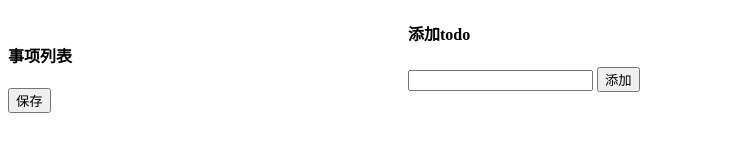
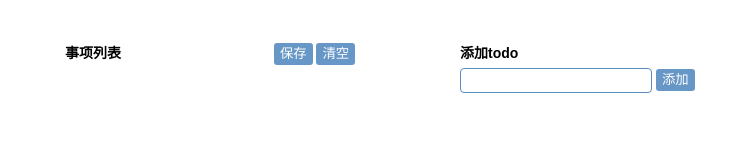
Before and after one commit to jxiangji/action, a website: page vue/todo.html in a window 1280 px wide. Shown: the whole page, without its empty margins (0-750 px from the left). Drawn offline with Linux system fonts and the light colour scheme.

Commit message:
todo功能

```diff
--- a/vue/todo.html
+++ b/vue/todo.html
@@ -7,9 +7,79 @@
     <meta http-equiv="X-UA-Compatible" content="ie=edge">
     <title>Document</title>
     <style>
+        * {
+            margin: 0;
+            padding: 0;
+        }
+
+        body {
+            padding: 40px 60px;
+            line-height: 26px;
+            font-size: 14px;
+            font-family: Arial, Helvetica, sans-serif;
+        }
+
+        input {
+            vertical-align: middle;
+            padding: 3px 5px;
+            width: 180px;
+            color: #49525c;
+            line-height: 17px;
+            border: 1px solid #578cc1;
+            border-radius: 4px;
+            outline: 0;
+            transition: all .2s;
+        }
+
+        button {
+            height: 22px;
+            line-height: 22px;
+            padding: 0 6px;
+            opacity: .9;
+            background: #27988e;
+            border: none;
+            outline: none;
+            color: #fff;
+            border-radius: 3px;
+            cursor: pointer;
+        }
+
+        button:hover {
+            opacity: .75;
+        }
+
+        button:active {
+            opacity: 1;
+        }
+
+        .save_btn,.clear_btn,.add_btn {
+            background: #578cc1;
+        }
+
+        .item_title {
+            width: 200px;
+            display: inline-block;
+            padding: 0 5px;
+        }
+
         .list_item {
             float: left;
             width: 400px;
+        }
+
+        .list_name {
+            display: inline-block;
+            width: 200px;
+            text-overflow: ellipsis;
+            overflow: hidden;
+            white-space: nowrap;
+            vertical-align: middle;
+            background: #d1e0d0;
+            border-radius: 4px;
+            padding: 0 5px;
+        }
+        .list_ul{
+            list-style: decimal;
         }
 
         .content {
@@ -19,6 +89,10 @@
         .complete {
             opacity: .4
         }
+
+        .complete .list_name {
+            text-decoration: line-through;
+        }
     </style>
 </head>
 
@@ -26,44 +100,45 @@
 
     <div id="todo">
         <div class="list_item">
-            <h4>事项列表</h4>
-            <ul>
+            <h4 class="item_title">事项列表</h4>
+            <button class="save_btn" @click="save">保存</button>
+            <button class="clear_btn" @click="clear">清空</button>
+            <ul class="list_ul">
                 <li v-for="(list,index) in lists" v-bind:class="list.complete&&'complete'">
-                    <span>{{list.name}}</span>
+                    <span class="list_name">{{list.name}}</span>
                     <button @click="list.complete=!list.complete">{{list.complete?"恢复":"完成"}}</button>
-                    <button @click="lists.splice(index,1)">删除</button>
+                    <button @click="deleteTodo(index)">删除</button>
                 </li>
             </ul>
-            <button @click="save">保存</button>
         </div>
+
         <div class="content">
             <h4>添加todo</h4>
             <input type="" name="" value="" ref="input">
-            <button @click="addTodo" type="">添加</button>
+            <button @click="addTodo" class="add_btn">添加</button>
         </div>
-
     </div>
 
     <script type="text/javascript" src="vue.js"></script>
     <script>
         var L_STORAGE = {
-            get: function(name) {
+            get: function (name) {
                 return JSON.parse(localStorage.getItem("todo"));
             },
-            set: function(name, val) {
+            set: function (name, val) {
                 localStorage.setItem(name, JSON.stringify(val));
             }
         };
 
         var DATA = {
-            lists: L_STORAGE.get("todo"),
+            lists: L_STORAGE.get("todo") || [],
         };
 
         new Vue({
             el: "#todo",
             data: DATA,
             methods: {
-                addTodo: function() {
+                addTodo: function () {
                     if (this.$refs.input.value == "") return false;
                     this.lists.push({
                         name: this.$refs.input.value,
@@ -71,8 +146,19 @@
                     })
                     this.$refs.input.value = ""
                 },
-                save: function() {
+                save: function () {
                     L_STORAGE.set("todo", this.lists);
+                    alert("保存成功！")
+                },
+                deleteTodo: function (index) {
+                    if (confirm("确认删除？")) {
+                        this.lists.splice(index, 1)
+                    }
+                },
+                clear: function () {
+                    if (confirm("确定清空所有列表项？")) {
+                        this.lists = [];
+                    }
                 }
             }
         })
```
